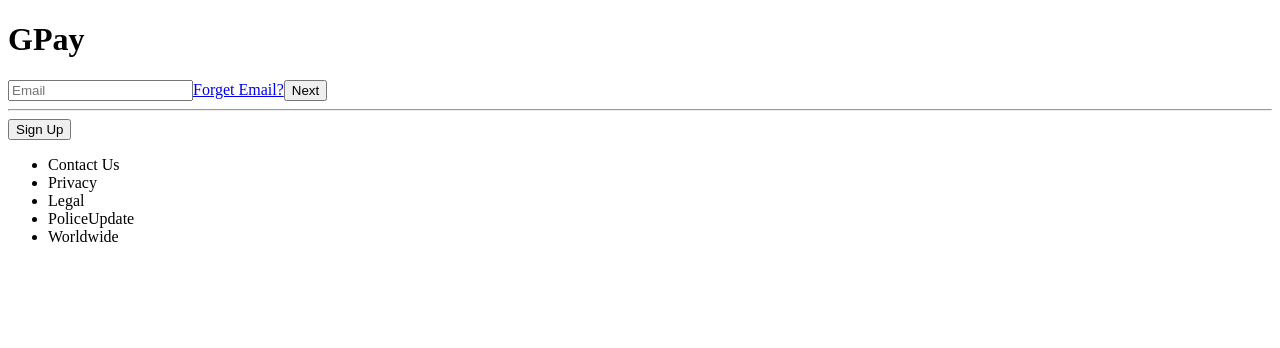
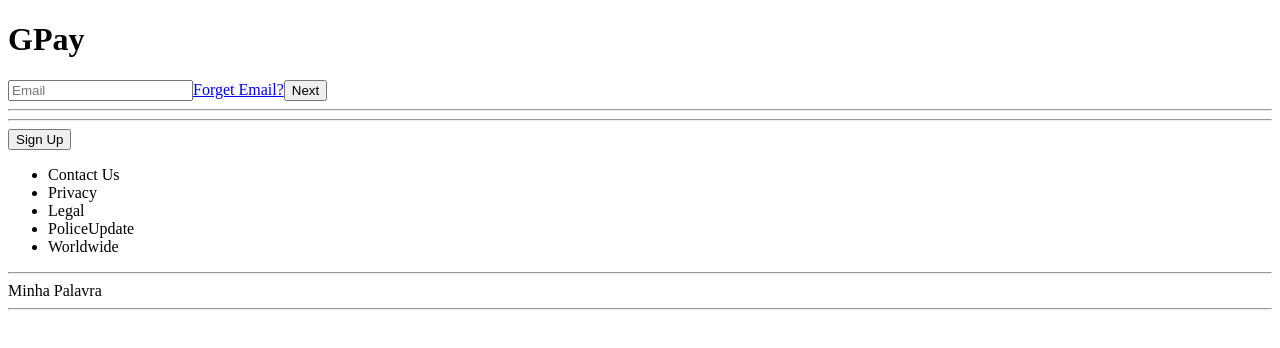
Before and after one commit to IvanG258/Paypal-clone, a Next.js app: page / in a window 1280 px wide. Shown: the top 348 px of the page. Built offline with nearby package versions, Linux system fonts and the light colour scheme.

Commit message:
adicao de hr

```diff
--- a/src/pages/index.tsx
+++ b/src/pages/index.tsx
@@ -16,9 +16,9 @@
 export default function Home() {
  const [value, setValue]=useState("");
   return (
-     <div className=" min-h-screen ">
+     <div className=" ">
 
-      <main className="border p-2 rounded-[10] ml-auto mr-auto mt-[70]   h-[600px] w-[450px] flex flex-col row-start-2 text-center items-center ">
+      <main className="border border-gray-500 p-2 rounded-[10] ml-auto mr-auto mt-[70]   h-[600px] w-[450px] flex flex-col row-start-2 text-center items-center ">
 
      <h1 className="pt-[30px] font-bold">GPay</h1>
      <input
@@ -29,9 +29,10 @@
      className="border p-2 rounded w-[350px] mt-[60]"
      />
      <a href="#" className="text-[#1161ca] text-start font-semibold">Forget Email?</a>
-     <button className="bg-[#1161ca] text-white-600  mt-[40] cursor-pointer p-2 rounded-[30px] w-[350px]">Next</button>
-      <hr className="my-4 border-red-800" />
-      <button className="border-[3px] cursor-pointer p-2 rounded-[30px] w-[350px]">Sign Up</button>
+     <button className="bg-[#1161ca] text-white font-semibold  h-[50] mt-[40] cursor-pointer p-2 rounded-[30px] w-[350px]">Next</button>
+      <hr className="my-4 border-red-800" />  <hr className="my-4 border-red-800" />
+      <button className="border-[3px] cursor-pointer h-[50] p-2 rounded-[30px] w-[350px] hover:border-[#1161ca] hover:text-[#1161ca]">Sign Up</button>
+
      </main>
     <ul className="flex mt-[40] justify-center align-center text-center ">
       <li className="p-[4]">Contact Us</li>
@@ -40,6 +41,11 @@
       <li className="p-[4]">PoliceUpdate</li>
       <li className="p-[4]">Worldwide</li>
       </ul>
+      <div className="flex items-center">
+        <hr className="flex-1 border-gray-400" />
+        <span className="mx-4 text-gray-600">Minha Palavra</span>
+        <hr className="flex-1 border-gray-400" />
+      </div>
     </div>
   );
 }
```
